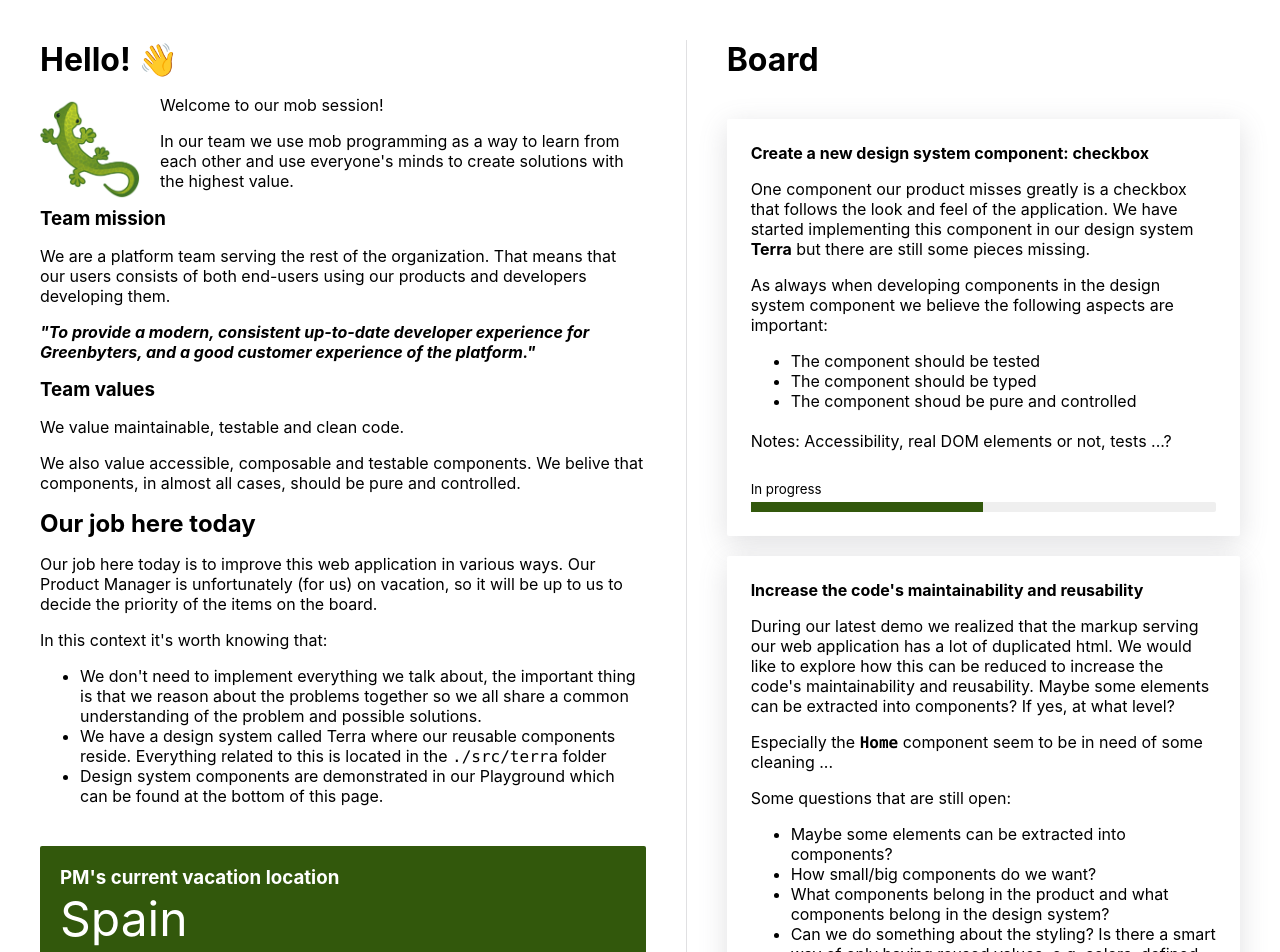
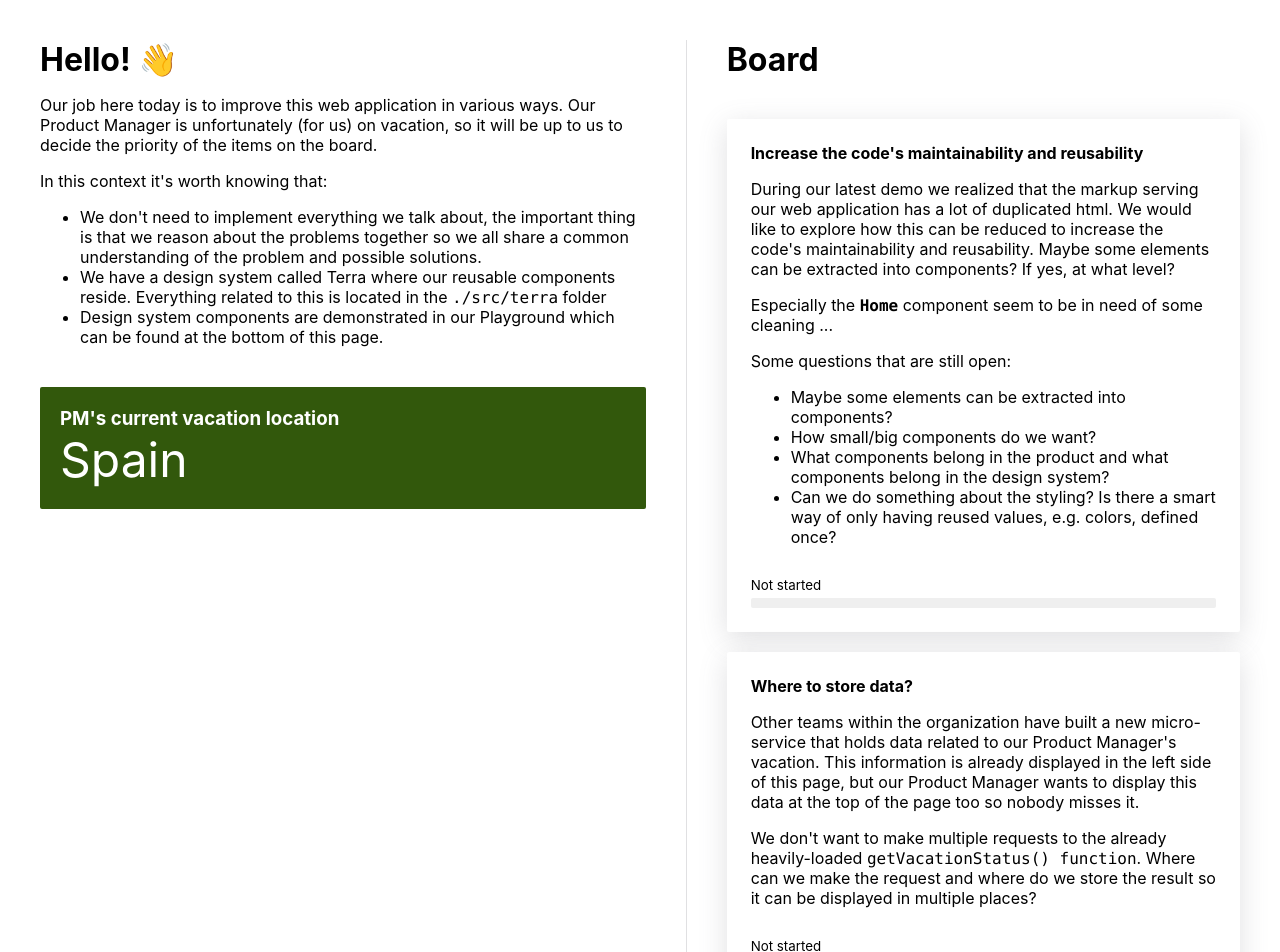
Before and after one commit to greenbyte-old/geckos-recruitment, a React (Create React App) app: page / in a window 1280 px wide. Shown: the top 952 px of the page. Built offline with nearby package versions, Linux system fonts and the light colour scheme.

Commit message:
Move some text from app to readme

```diff
--- a/src/Home.tsx
+++ b/src/Home.tsx
@@ -7,36 +7,7 @@ function Home() {
       <div className="start">
         <div className="readable-text">
           <TerraHeading level={1}>Hello! 👋</TerraHeading>
-          <div className="ingress">
-            <img src="geckos.png" alt="Geckos logo" width="100px" />
-            <div>
-              <p>Welcome to our mob session!</p>
 
-              <p>
-                In our team we use mob programming as a way to learn from each
-                other and use everyone's minds to create solutions with the
-                highest value.
-              </p>
-            </div>
-          </div>
-          <TerraHeading level={3}>Team mission</TerraHeading>
-          <p>
-            We are a platform team serving the rest of the organization. That
-            means that our users consists of both end-users using our products
-            and developers developing them.
-          </p>
-          <p className="team-mission">
-            "To provide a modern, consistent up-to-date developer experience for
-            Greenbyters, and a good customer experience of the platform."
-          </p>
-          <TerraHeading level={3}>Team values</TerraHeading>
-          <p>We value maintainable, testable and clean code.</p>
-          <p>
-            We also value accessible, composable and testable components. We
-            belive that components, in almost all cases, should be pure and
-            controlled.
-          </p>
-          <TerraHeading level={2}>Our job here today</TerraHeading>
           <p>
             Our job here today is to improve this web application in various
             ways. Our Product Manager is unfortunately (for us) on vacation, so
@@ -66,37 +37,6 @@ function Home() {
         <div className="board">
           <TerraHeading level={1}>Board</TerraHeading>
           <div className="task-cards">
-            <div className="task-card">
-              <TerraHeading level={4}>
-                Create a new design system component: checkbox
-              </TerraHeading>
-              <p>
-                One component our product misses greatly is a checkbox that
-                follows the look and feel of the application. We have started
-                implementing this component in our design system{" "}
-                <strong>Terra</strong> but there are still some pieces missing.
-              </p>
-              <p>
-                As always when developing components in the design system
-                component we believe the following aspects are important:
-              </p>
-              <ul>
-                <li>The component should be tested</li>
-                <li>The component should be typed</li>
-                <li>The component shoud be pure and controlled</li>
-              </ul>
-
-              <div>
-                <br />
-                Notes: Accessibility, real DOM elements or not, tests ...?
-              </div>
-
-              <div className="task-card-status in-progress">
-                <div className="task-card-status-text">In progress</div>
-                <div className="task-card-status-bar"></div>
-              </div>
-            </div>
-
             <div className="task-card">
               <TerraHeading level={4}>
                 Increase the code's maintainability and reusability
@@ -151,11 +91,38 @@ function Home() {
               <p>
                 We don't want to make multiple requests to the already
                 heavily-loaded <code>getVacationStatus() function</code>. Where
-                can we make the request and where do we store the result?
+                can we make the request and where do we store the result so it
+                can be displayed in multiple places?
               </p>
 
               <div className="task-card-status not-started">
                 <div className="task-card-status-text">Not started</div>
+                <div className="task-card-status-bar"></div>
+              </div>
+            </div>
+
+            <div className="task-card">
+              <TerraHeading level={4}>
+                Create a new design system component: checkbox
+              </TerraHeading>
+              <p>
+                One component our product misses greatly is a checkbox that
+                follows the look and feel of the application. We have started
+                implementing this component in our design system{" "}
+                <strong>Terra</strong> but there are still some pieces missing.
+              </p>
+              <p>
+                As always when developing components in the design system
+                component we believe the following aspects are important:
+              </p>
+              <ul>
+                <li>The component should be tested</li>
+                <li>The component should be typed</li>
+                <li>The component shoud be pure and controlled</li>
+              </ul>
+
+              <div className="task-card-status in-progress">
+                <div className="task-card-status-text">In progress</div>
                 <div className="task-card-status-bar"></div>
               </div>
             </div>
```
Also changed, not shown: 1 other file (tests, documents, lock files or other folders).
